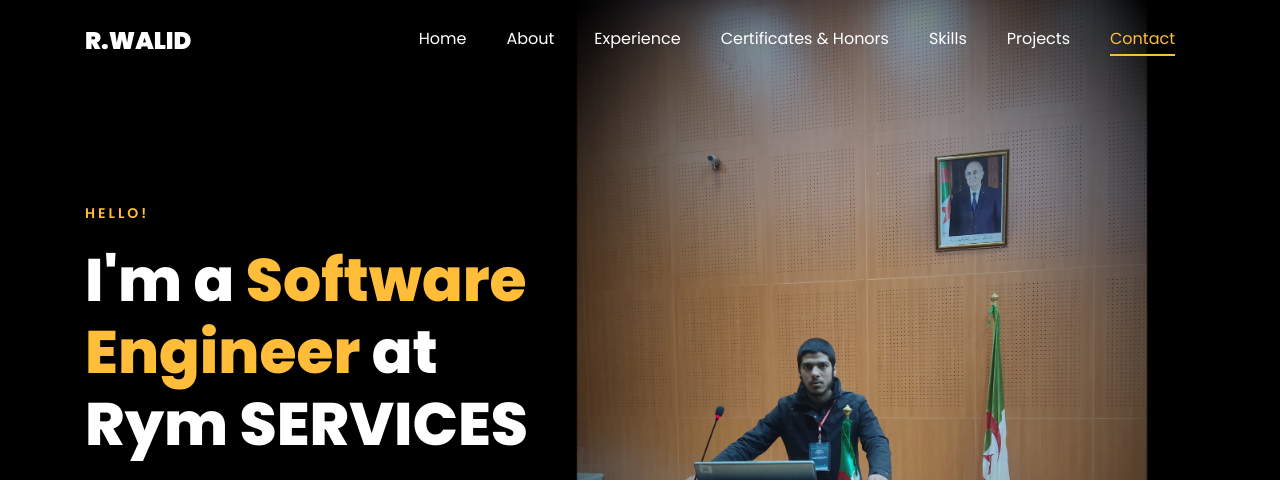
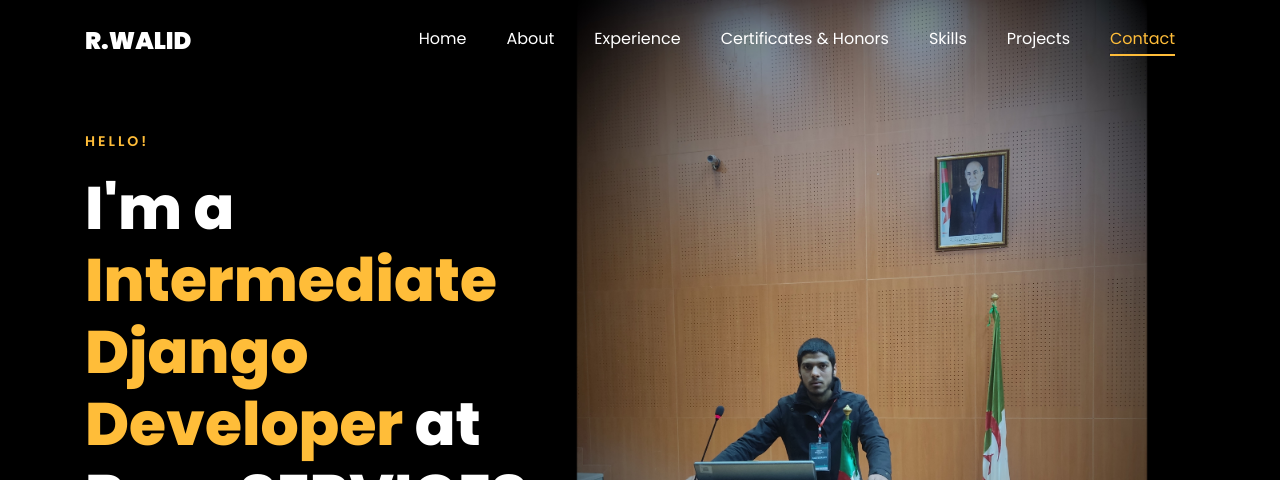
Before and after one commit to walid-rehamnia/walid-rehamnia.github.io, a plain HTML site: page index.html in a window 1280 px wide. Shown: the top 480 px of the page. Drawn offline with Linux system fonts and the light colour scheme; files whose address does not match are found by name.

```diff
--- a/index.html
+++ b/index.html
@@ -90,7 +90,7 @@
 							data-scrollax=" properties: { translateY: '70%' }">
 							<div class="text">
 								<span class="subheading">Hello!</span>
-								<h1 class="mb-4 mt-3">I'm a <span>Software Engineer</span> at Rym SERVICES</h1>
+								<h1 class="mb-4 mt-3">I'm a <span>Intermediate Django Developer</span> at Rym SERVICES</h1>
 								<p><a href="https://www.linkedin.com/in/rehamnia-walid/" , target="_blank" ,
 										class="btn btn-primary py-3 px-4">Hire me</a> <a href="#projects-section"
 										class="btn btn-white btn-outline-white py-3 px-4">My works</a></p>
```
